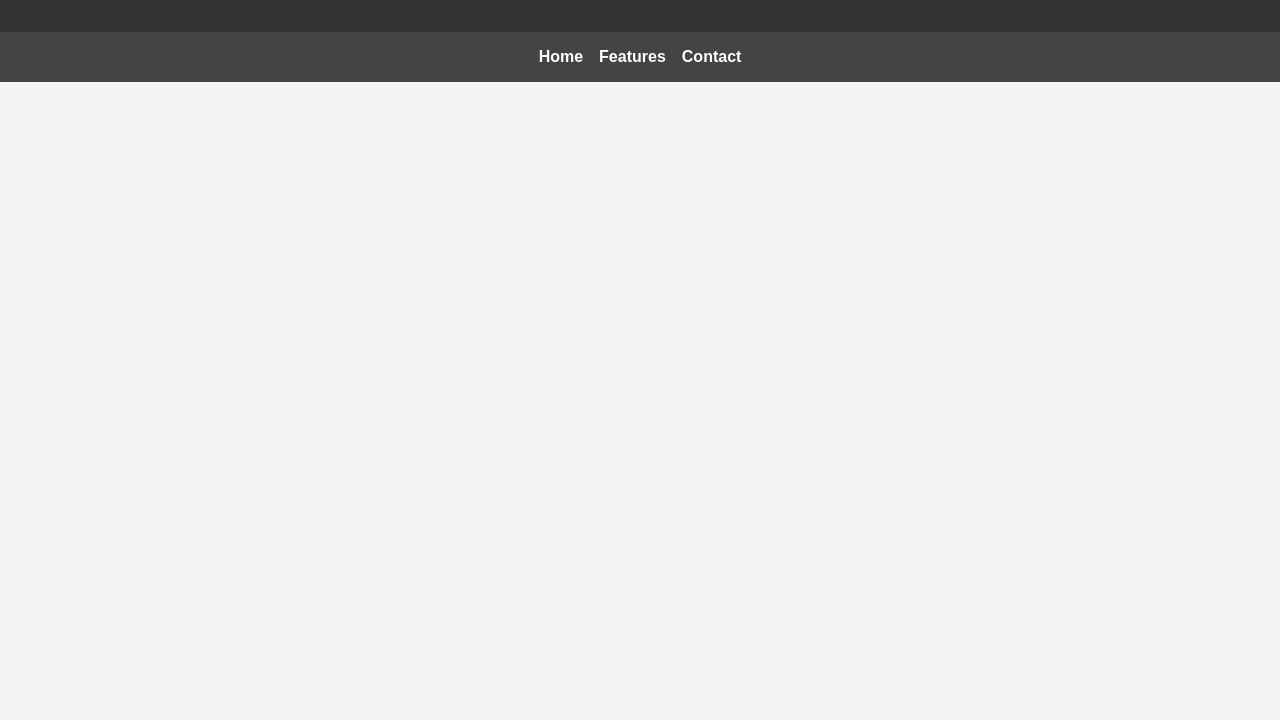
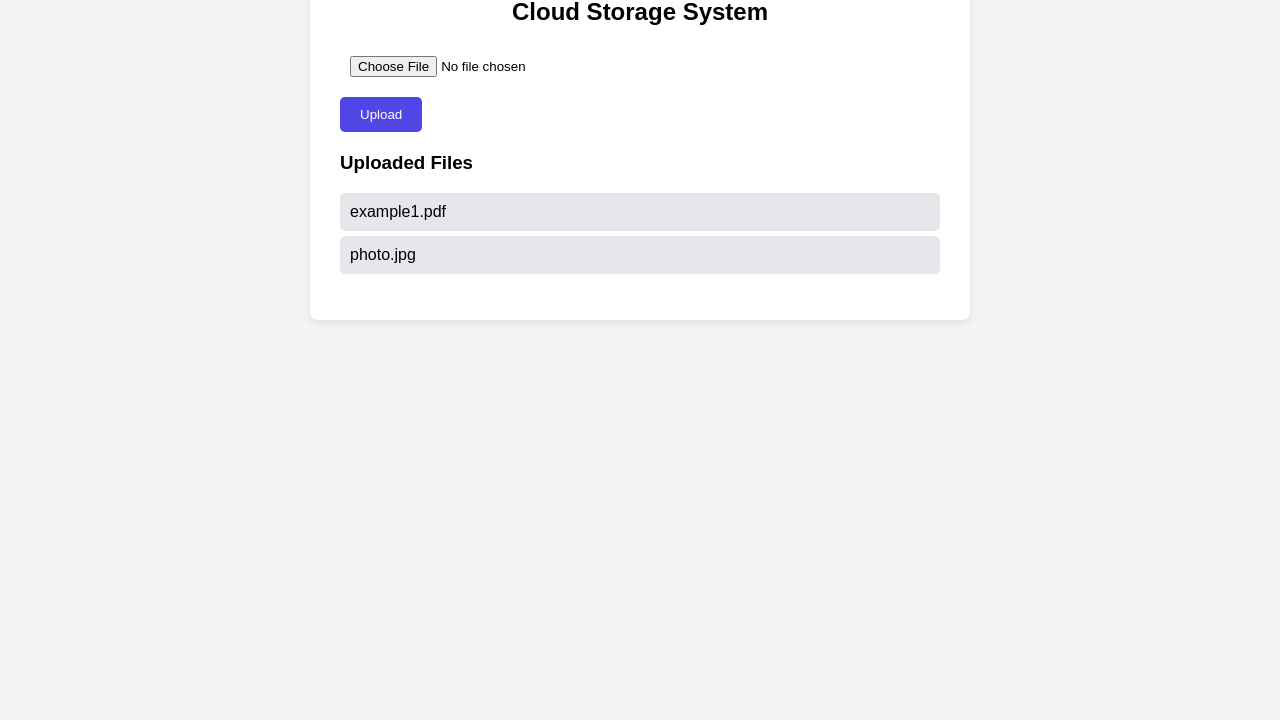
Before and after one commit to Bhagyabhavani/mini-project, a plain HTML site: page index.html in a window 1280 px wide. Shown: the part 80-800 px from the top of the page. Drawn offline with Linux system fonts and the light colour scheme.

Commit message:
Update index.html

```diff
--- a/index.html
+++ b/index.html
@@ -1,79 +1,72 @@
 <!DOCTYPE html>
 <html lang="en">
 <head>
-  <meta charset="UTF-8" />
-  <meta name="viewport" content="width=device-width, initial-scale=1.0" />
-  <title>Simple Web App</title>
+  <meta charset="UTF-8">
+  <title>Mini Cloud Storage</title>
   <style>
     body {
-      margin: 0;
       font-family: Arial, sans-serif;
-      background-color: #f4f4f4;
+      background: #f3f4f6;
+      padding: 20px;
     }
-
-    header {
-      background-color: #333;
-      color: #fff;
-      padding: 1rem;
+    .container {
+      max-width: 600px;
+      margin: auto;
+      background: white;
+      padding: 30px;
+      border-radius: 8px;
+      box-shadow: 0 2px 10px rgba(0,0,0,0.1);
+    }
+    h2 {
       text-align: center;
     }
-
-    nav {
-      background: #444;
-      padding: 1rem;
-      display: flex;
-      gap: 1rem;
-      justify-content: center;
+    input[type="file"] {
+      width: 100%;
+      padding: 10px;
     }
-
-    nav a {
-      color: #fff;
-      text-decoration: none;
-      font-weight: bold;
-    }
-
-    nav a:hover {
-      text-decoration: underline;
-    }
-
-    main {
-      padding: 2rem;
-    }
-
-    footer {
-      background-color: #333;
+    button {
+      background: #4f46e5;
       color: white;
-      text-align: center;
-      padding: 1rem;
-      position: fixed;
-      width: 100%;
-      bottom: 0;
-    }
-
-    .button {
-      padding: 0.5rem 1rem;
-      background: #007BFF;
-      color: white;
+      padding: 10px 20px;
       border: none;
       border-radius: 5px;
       cursor: pointer;
+      margin-top: 10px;
     }
-
-    .button:hover {
-      background: #0056b3;
+    .file-list {
+      margin-top: 20px;
+    }
+    .file-list ul {
+      list-style: none;
+      padding: 0;
+    }
+    .file-list li {
+      background: #e5e7eb;
+      padding: 10px;
+      margin-bottom: 5px;
+      border-radius: 5px;
     }
   </style>
 </head>
 <body>
 
-  <header>
-    <h1>My Web Application</h1>
-  </header>
+<div class="container">
+  <h2>Cloud Storage System</h2>
 
-  <nav>
-    <a href="#home">Home</a>
-    <a href="#features">Features</a>
-    <a href="#contact">Contact</a>
-  </nav>
+  <form action="/upload" method="post" enctype="multipart/form-data">
+    <input type="file" name="file" required>
+    <button type="submit">Upload</button>
+  </form>
 
-  <main>
+  <div class="file-list">
+    <h3>Uploaded Files</h3>
+    <ul>
+      <li>example1.pdf</li>
+      <li>photo.jpg</li>
+      <!-- This list can be dynamically generated from backend -->
+    </ul>
+  </div>
+</div>
+
+</body>
+</html>
```
